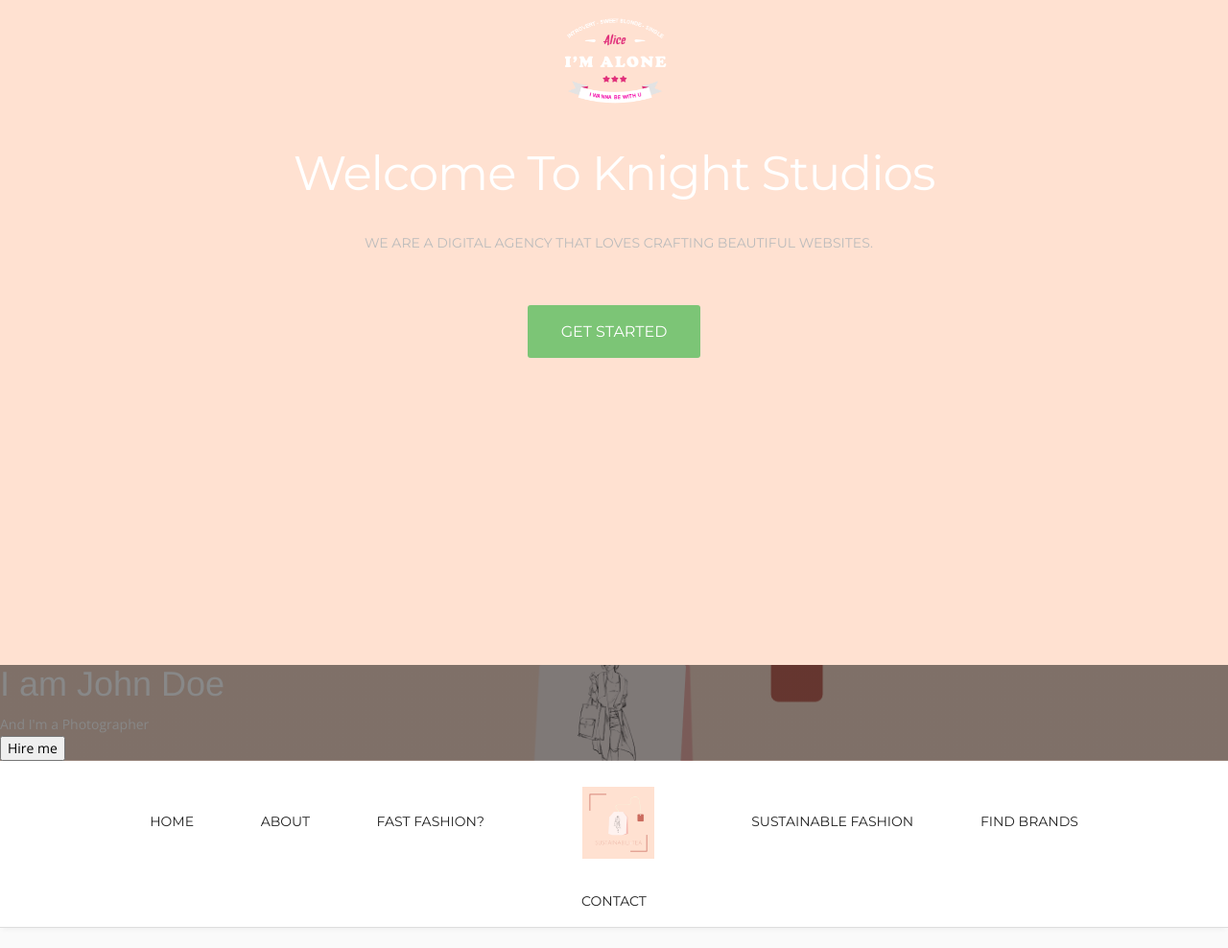
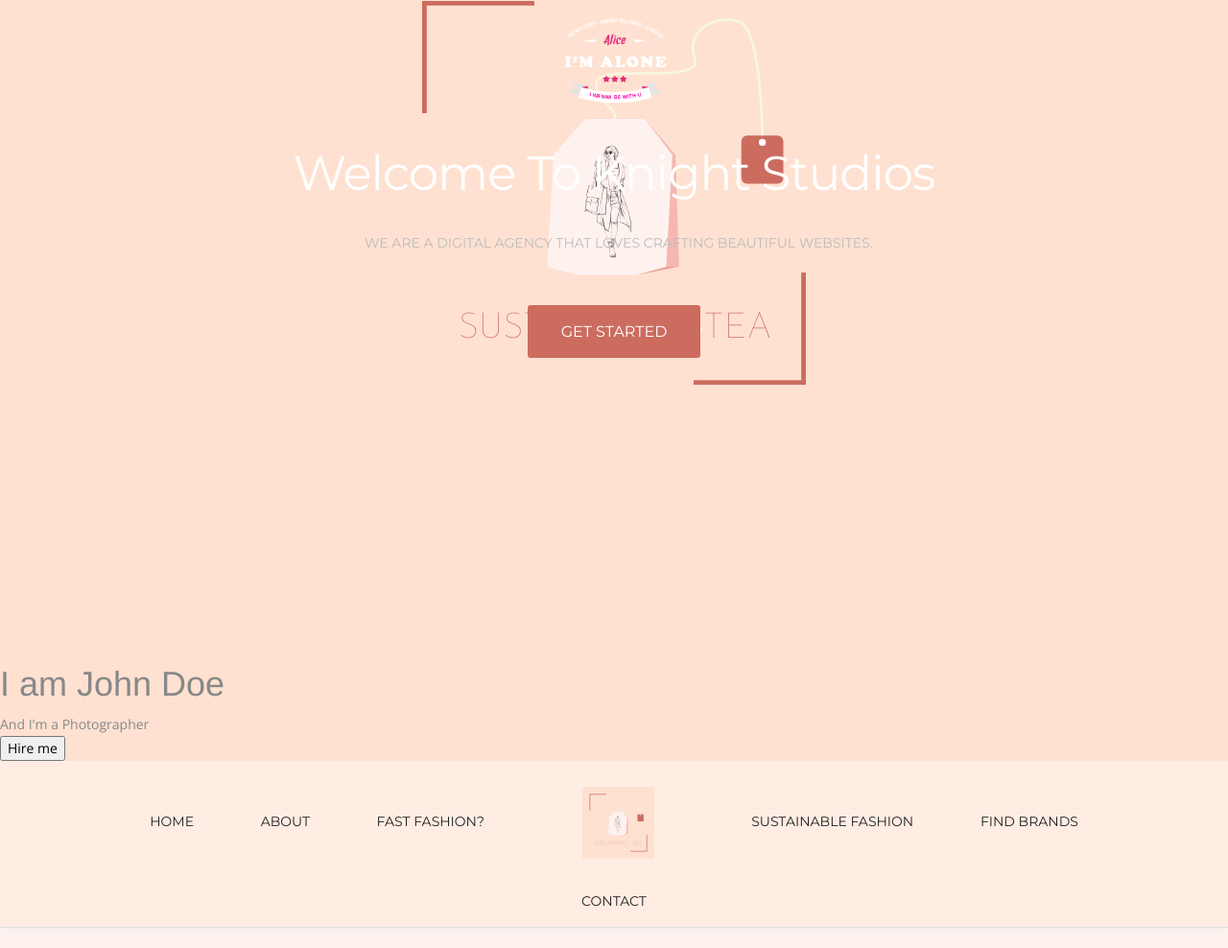
Before and after one commit to deslyntka/group_project, a plain HTML site: page Knight 3/fast.fashion.html in a window 1280 px wide. Shown: the part 272-1260 px from the top of the page at 96% size. Drawn offline with nearby package versions, Linux system fonts and the light colour scheme; files whose address does not match are found by name.

Commit message:
Add files via upload
CSS colour changes

```diff
--- a/Knight 3/css/style.css
+++ b/Knight 3/css/style.css
@@ -97,7 +97,7 @@ p{
 
 .header{
 	text-align:center;
-	background:url(../img/pw_maze_black_2X.png) left top repeat;
+	background:url(https://github.com/deslyntka/group_project/blob/master/SUSTAINABILITEA.png?raw=true) center no-repeat;
 	padding:280px 0;
 }
 .logo{
@@ -145,7 +145,7 @@ color: #fff;
 
 .link{
 	padding:15px 35px;
-	background:#7cc576;
+	background:rgb(203, 108, 95);
 	color:#fff !important;
 	font-size:16px;
 	font-weight:400;
@@ -178,7 +178,7 @@ color: #fff;
 	border-bottom:1px solid #dddddd;
 	box-shadow:0 4px 5px -3px #ececec;
 	position:relative;
-	background:#fff;
+	background:rgb(255,237,227);
 }
 .main-nav{
 	text-align:center;
@@ -216,14 +216,7 @@ color: #fff;
 	padding:90px 0 110px;
 }
 
-.hero-image {
-  background-image: linear-gradient(rgba(0, 0, 0, 0.5), rgba(0, 0, 0, 0.5)), url("https://github.com/deslyntka/group_project/blob/master/Copy%20of%20SUSTAINABILITEA.png?raw=true");
-  height: 50%;
-  background-position: center;
-  background-repeat: no-repeat;
-  background-size: cover;
-  position: relative;
-}
+
 /* Services
 ---------------------------------*/
 
@@ -249,7 +242,7 @@ color: #fff;
   text-align: justify;
 }
 .main-section.alabaster{
-	background:#fafafa;
+	background:rgb(254, 242, 239);
 }
 
 /* Featured Work
```
